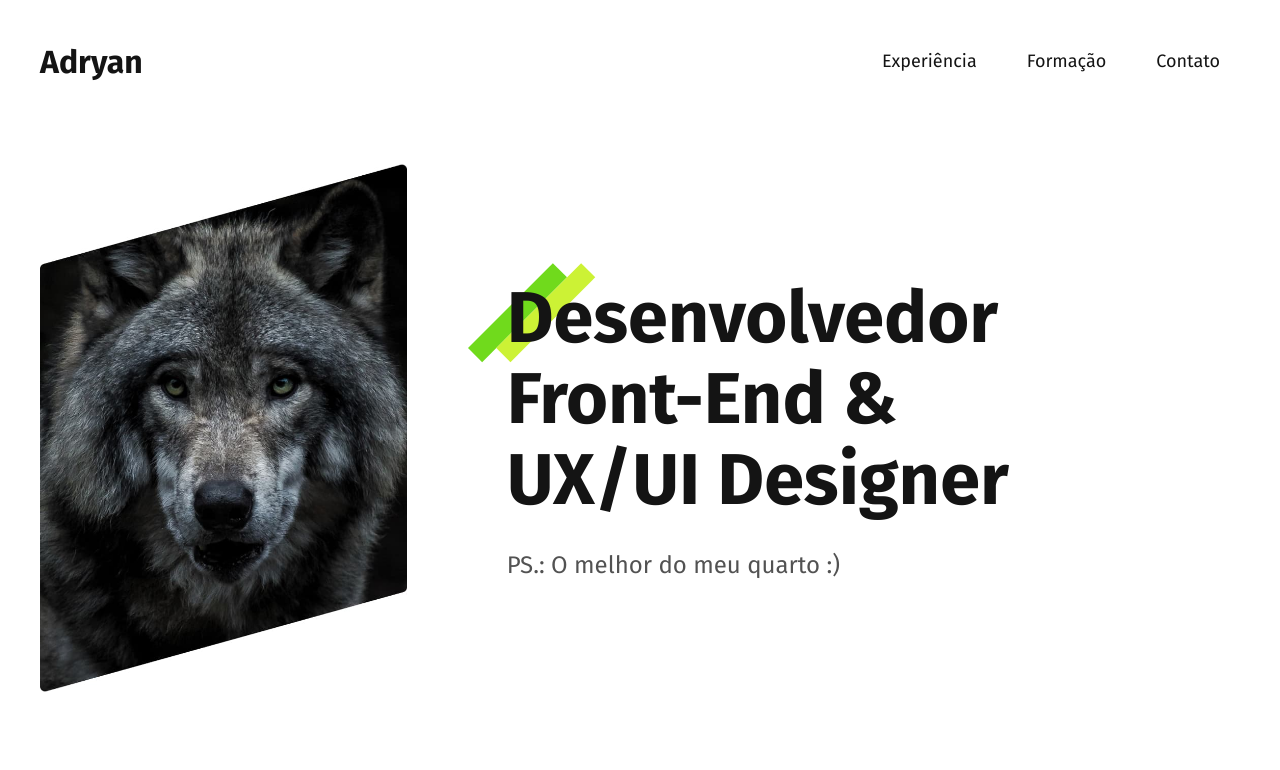
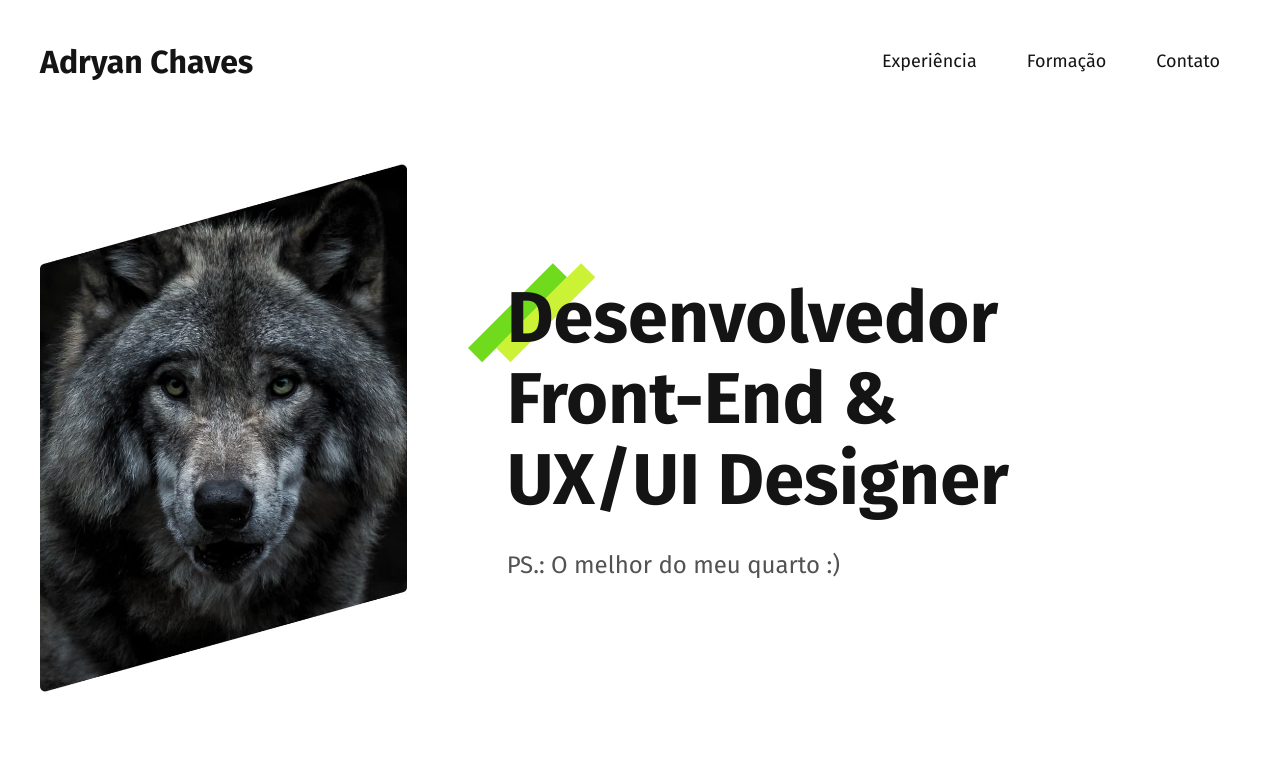
Before and after one commit to adryan1-dev/Portfolio, a plain HTML site: page portfolio/index.html in a window 1280 px wide. Shown: the top 770 px of the page. Drawn offline with Linux system fonts and the light colour scheme.

Commit message:
Update index.html

```diff
--- a/portfolio/index.html
+++ b/portfolio/index.html
@@ -10,7 +10,7 @@
 
 <body>
   <header class="header">
-    <h1>Adryan</h1>
+    <h1>Adryan Chaves</h1>
     <ul class="header-menu">
       <li><a href="#experiencia">Experiência</a></li>
       <li><a href="#formaçao">Formação</a></li>
```
